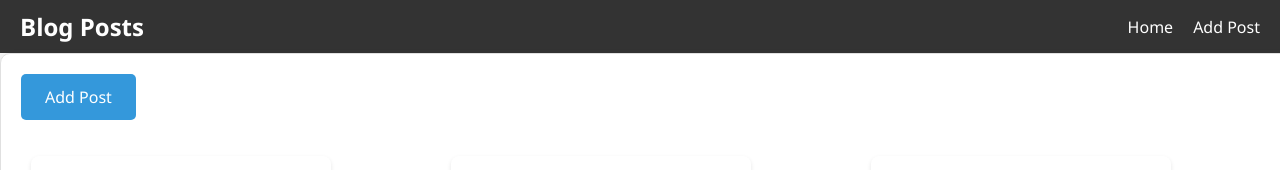
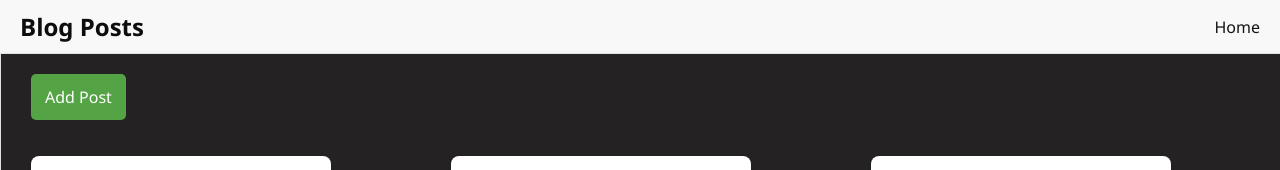
Before and after one commit to Yazan-Abdullah/blog-app-alps-task, a Vue app: page / in a window 1280 px wide. Shown: the top 170 px of the page. Built offline with nearby package versions, Linux system fonts and the light colour scheme; grey boxes are pictures that could not be loaded.

Commit message:
add color black to the background

```diff
--- a/package.json
+++ b/package.json
@@ -9,6 +9,7 @@
     "deploy": "gh-pages -d dist"
   },
   "dependencies": {
+    "@fortawesome/fontawesome-free": "^6.5.2",
     "core-js": "^3.8.3",
     "vue": "^3.2.13",
     "vue-router": "^4.4.0"
--- a/src/App.vue
+++ b/src/App.vue
@@ -22,7 +22,7 @@ body {
   font-family: 'Segoe UI', Tahoma, Geneva, Verdana, sans-serif;
   margin: 0;
   padding: 0;
-  background-color: #f4f4f4;
+  background-color: #201f1f;
   color: #333;
 }
 
--- a/src/components/BlogHome.vue
+++ b/src/components/BlogHome.vue
@@ -1,7 +1,6 @@
 <template>
   <div class="blog-home">
-
-    <router-link to="/add-post" class="btn btn-primary">Add Post</router-link>
+    <router-link to="/add-post" class="btn btn-primary"><i class="fas fa-plus"></i>Add Post</router-link>
     <PostList />
   </div>
 </template>
@@ -22,9 +21,8 @@ export default {
   width: calc(100% - 20px);
   margin: 0 auto;
   padding: 20px;
-  background-color: #ffffff;
+  background-color: #242222;
   border: 1px solid #e0e0e0;
-  border-radius: 10px;
   box-shadow: 0 4px 8px rgba(0, 0, 0, 0.1);
 
 }
@@ -43,9 +41,10 @@ export default {
 .btn {
   display: inline-block;
   margin-bottom: 20px;
-  padding: 12px 24px;
+  margin-left: 10px;
+  padding: 12px 14px;
   font-size: 1rem;
-  background-color: #3498db;
+  background-color: #54a345;
   color: #fff;
   border: none;
   border-radius: 5px;
--- a/src/components/NavBar.vue
+++ b/src/components/NavBar.vue
@@ -1,12 +1,12 @@
 <template>
-    <nav class="nav">
+  <nav class="nav" :class="{ 'sticky': isSticky }">
     <h1 class="nav__title">
       <router-link to="/" class="router-link-exact-active active">Blog Posts</router-link>
     </h1>
     <menu class="nav__menu">
       <!-- Add your menu items here -->
       <router-link to="/" class="nav__item">Home</router-link>
-        <router-link to="/add-post" class="nav__item">Add Post</router-link>
+      <div></div>
     </menu>
   </nav>
 </template>
@@ -14,6 +14,26 @@
 <script>
 export default {
   name: 'NavBar',
+  data() {
+    return {
+      isSticky: false
+    };
+  },
+  mounted() {
+    window.addEventListener('scroll', this.handleScroll);
+  },
+  unmounted() { // Replace `destroyed` with `unmounted`
+    window.removeEventListener('scroll', this.handleScroll);
+  },
+  methods: {
+    handleScroll() {
+      if (window.pageYOffset > 0) {
+        this.isSticky = true;
+      } else {
+        this.isSticky = false;
+      }
+    }
+  }
 };
 </script>
 
@@ -22,9 +42,17 @@
   display: flex;
   justify-content: space-between;
   align-items: center;
-    background-color: #333;
+  background-color: #f8f8f8;
   padding: 10px 20px;
-    color: #fff;
+  color: #111010;
+  transition: top 0.3s ease;
+}
+
+.sticky {
+  position: fixed;
+  top: 0;
+  width: 97%;
+  z-index: 1000;
 }
 
 .nav__title {
@@ -33,7 +61,7 @@
 }
 
 .nav__title a {
-    color: #fff;
+  color: #0e0d0d;
   text-decoration: none;
 }
 
@@ -46,7 +74,7 @@
 
 .nav__item {
   margin-left: 20px;
-    color: #fff;
+  color: #141313;
   text-decoration: none;
 }
 
```
Also changed, not shown: 1 other file (tests, documents, lock files or other folders). Lines whose indentation alone changed are shown as unchanged.
